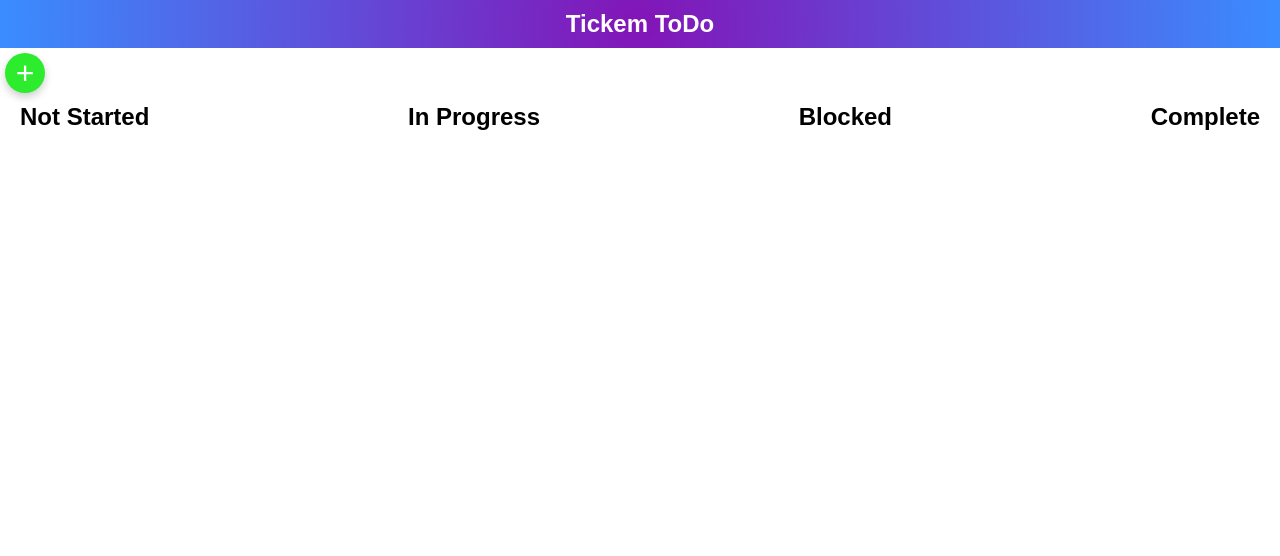
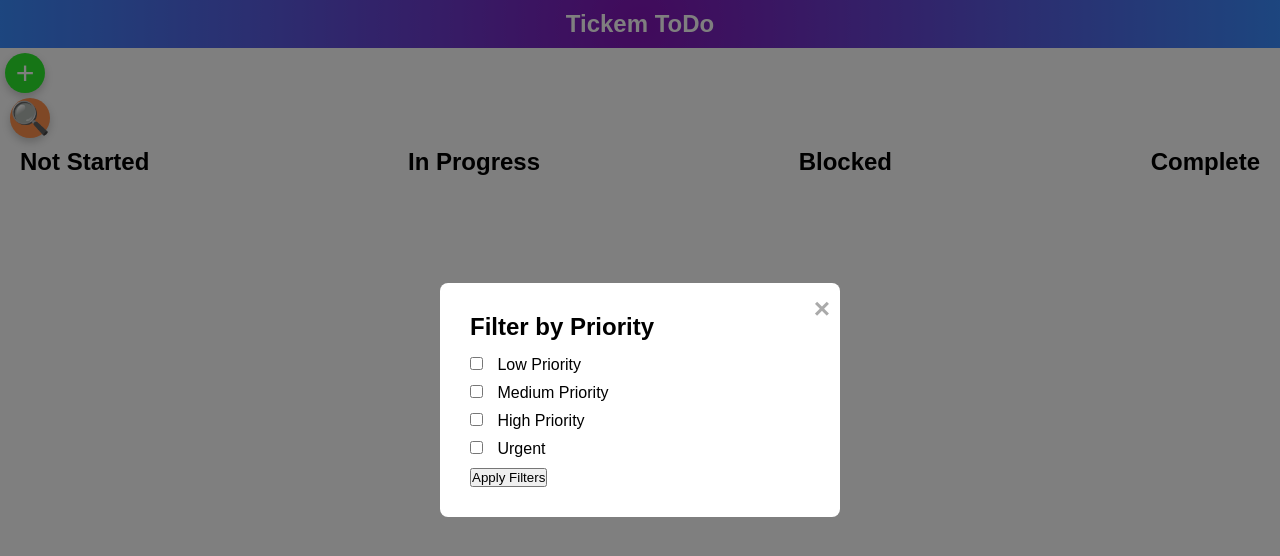
Before and after one commit to boconnor1993/odin-todo, a plain HTML site: page index.html in a window 1280 px wide. Drawn offline with nearby package versions, Linux system fonts and the light colour scheme.

Commit message:
Added priority filter feature

```diff
--- a/index.html
+++ b/index.html
@@ -66,7 +66,25 @@
             </div>
         </div>
 
+        <!-- Filter Modal -->
+        <div id="filterModal" class="filter-modal">
+            <div class="filter-modal-content">
+                <span class="close">&times;</span>
+                <h2>Filter by Priority</h2>
+                <form id="filterForm">
+                    <label><input type="checkbox" value="low"> Low Priority</label>
+                    <label><input type="checkbox" value="medium"> Medium Priority</label>
+                    <label><input type="checkbox" value="high"> High Priority</label>
+                    <label><input type="checkbox" value="urgent"> Urgent</label>
+                    <button type="submit">Apply Filters</button>
+                </form>
+            </div>
+        </div>
+
+
+
         <div id="add">+</div>
+        <div id="filter">🔍</div>
         <div id="todo-container">
             <div class="todo-category" id="not-started"><h2>Not Started</h2></div>
             <div class="todo-category" id="working-on"><h2>In Progress</h2></div>
```
Also changed, not shown: main.bundle.js (+2 -2 lines).
